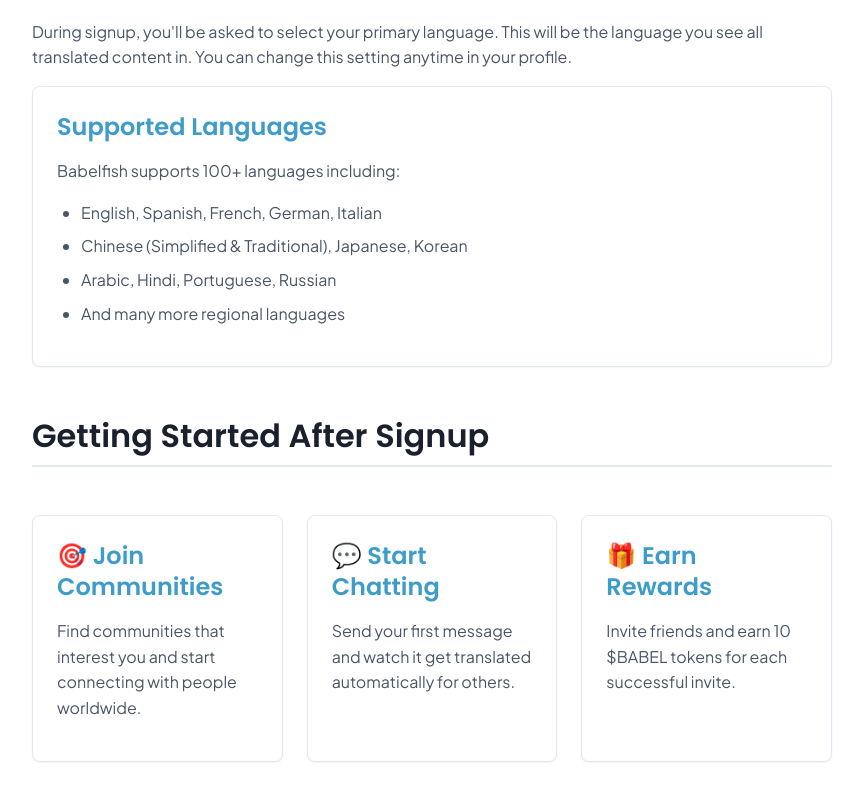
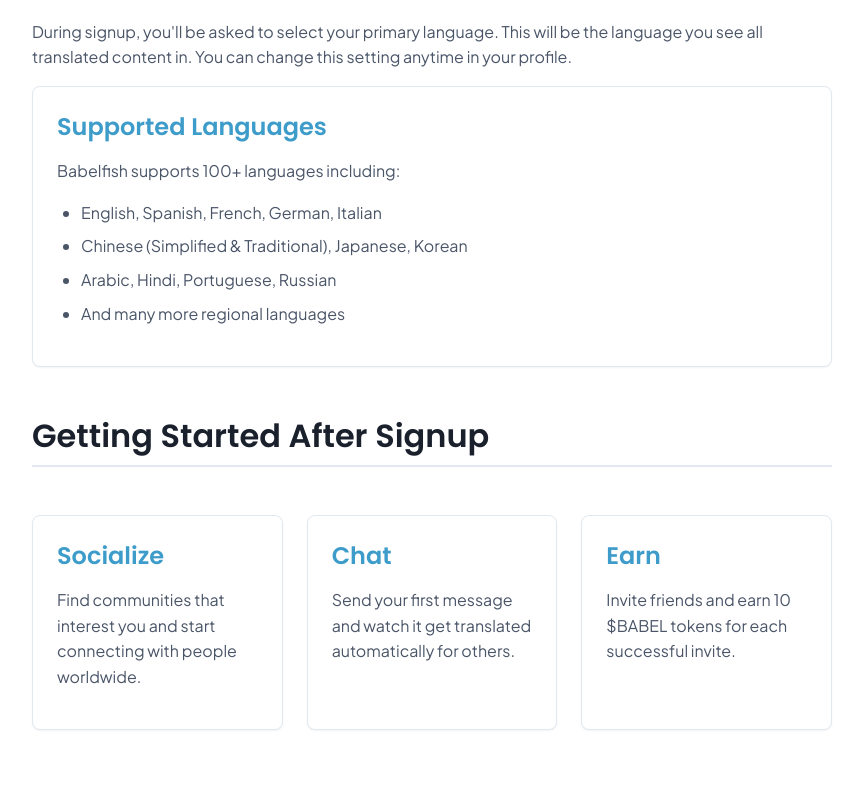
Before and after one commit to babelfishfun/docs, a plain HTML site: page getting-started/signup.html in a window 1280 px wide. Shown: the part 1185-1985 px from the top of the page, without its empty margins (348-1211 px from the left). Drawn offline with Linux system fonts and the light colour scheme.

Commit message:
Update signup page section titles
- Change 'Join Communities' to 'Socialize'
- Change 'Start Chatting' to 'Chat'
- Change 'Earn Rewards' to 'Earn'
- Remove emoji icons from titles for cleaner appearance
- Keep descriptions unchanged

```diff
--- a/getting-started/signup.html
+++ b/getting-started/signup.html
@@ -130,17 +130,17 @@
 
                     <div class="grid grid-3">
                         <div class="card">
-                            <h3>🎯 Join Communities</h3>
+                            <h3>Socialize</h3>
                             <p>Find communities that interest you and start connecting with people worldwide.</p>
                         </div>
 
                         <div class="card">
-                            <h3>💬 Start Chatting</h3>
+                            <h3>Chat</h3>
                             <p>Send your first message and watch it get translated automatically for others.</p>
                         </div>
 
                         <div class="card">
-                            <h3>🎁 Earn Rewards</h3>
+                            <h3>Earn</h3>
                             <p>Invite friends and earn 10 $BABEL tokens for each successful invite.</p>
                         </div>
                     </div>
```
